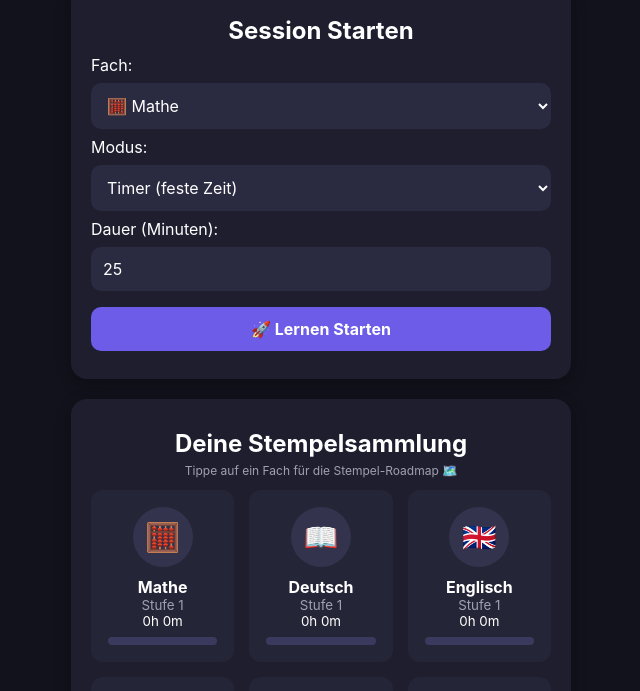
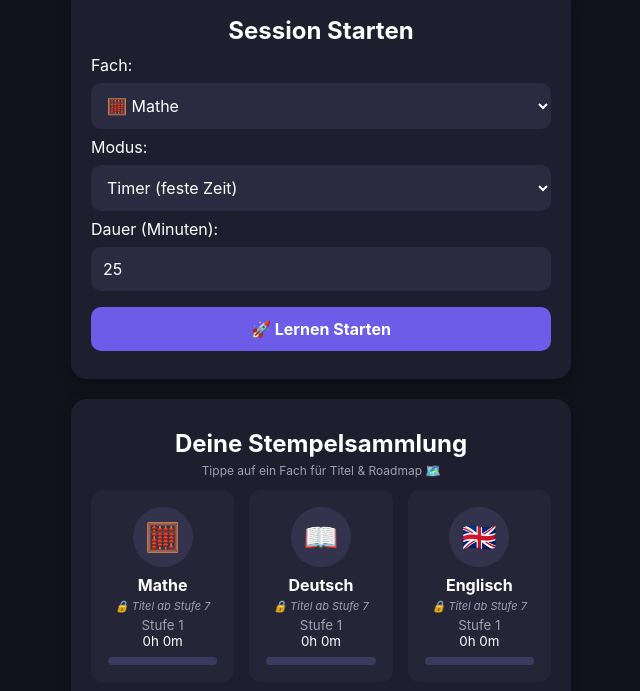
Before and after one commit to samweis-cell/Timestamp, a plain HTML site: page index.html in a window 1280 px wide. Shown: the part 93-784 px from the top of the page, without its empty margins (319-959 px from the left). Drawn offline with Linux system fonts and the light colour scheme.

Commit message:
Add files via upload

```diff
--- a/index.html
+++ b/index.html
@@ -14,6 +14,7 @@
       --text-color: #ffffff;
       --text-dim: #a0a0b0;
       --danger-color: #e74c3c;
+      --title-color: #a29bfe;
     }
 
     body {
@@ -72,7 +73,7 @@
     /* Stempel-Grid */
     .stempel-grid {
       display: grid;
-      grid-template-columns: repeat(auto-fill, minmax(130px, 1fr));
+      grid-template-columns: repeat(auto-fill, minmax(135px, 1fr));
       gap: 15px;
     }
 
@@ -101,9 +102,28 @@
       align-items: center;
       justify-content: center;
       font-size: 28px;
-      margin-bottom: 10px;
+      margin-bottom: 8px;
       background: #33334d;
       transition: all 0.3s;
+    }
+
+    .fach-titel-badge {
+      font-size: 11px;
+      font-weight: bold;
+      color: var(--title-color);
+      background: rgba(108, 92, 231, 0.2);
+      padding: 2px 6px;
+      border-radius: 6px;
+      margin: 4px 0;
+      text-transform: uppercase;
+      letter-spacing: 0.5px;
+    }
+
+    .fach-titel-locked {
+      font-size: 11px;
+      color: var(--text-dim);
+      margin: 4px 0;
+      font-style: italic;
     }
 
     /* Prestige Effekte */
@@ -245,6 +265,7 @@
 
     .roadmap-title { font-weight: bold; font-size: 14px; }
     .roadmap-sub { font-size: 12px; color: var(--text-dim); }
+    .roadmap-reward { font-size: 12px; color: var(--title-color); font-weight: bold; margin-top: 2px; }
 
     .hidden { display: none !important; }
   </style>
@@ -285,7 +306,7 @@
   <!-- STEMPEL BEREICH -->
   <div class="card">
     <h2>Deine Stempelsammlung</h2>
-    <p style="text-align:center; font-size:12px; color:var(--text-dim); margin-top:-5px;">Tippe auf ein Fach für die Stempel-Roadmap 🗺️</p>
+    <p style="text-align:center; font-size:12px; color:var(--text-dim); margin-top:-5px;">Tippe auf ein Fach für Titel &amp; Roadmap 🗺️</p>
     <div class="stempel-grid" id="stempel-liste"></div>
   </div>
 
@@ -307,23 +328,23 @@
 </div>
 
 <script>
-// INITIALE FÄCHER DATEN
+// INITIALE FÄCHER DATEN MIT JEWEILS 1 EINZIGARTIGEN MASTRY-TITEL (FREISCHALTUNG BEI STUFE 7 / 50 STUNDEN)
 const faecherDef = [
-  { id: 'mathe', name: 'Mathe', icon: '🧮' },
-  { id: 'deutsch', name: 'Deutsch', icon: '📖' },
-  { id: 'englisch', name: 'Englisch', icon: '🇬🇧' },
-  { id: 'latein', name: 'Latein', icon: '🏛️' },
-  { id: 'altgriechisch', name: 'Altgriechisch', icon: '🏺' },
-  { id: 'physik', name: 'Physik', icon: '⚛️' },
-  { id: 'biologie', name: 'Biologie', icon: '🧬' },
-  { id: 'chemie', name: 'Chemie', icon: '⚗️' },
-  { id: 'musik', name: 'Musik', icon: '🎵' },
-  { id: 'religion', name: 'Religion', icon: '⛪' },
-  { id: 'geschichte', name: 'Geschichte', icon: '🏰' },
-  { id: 'powi', name: 'Politik & Wirtschaft', icon: '🗳️' }
+  { id: 'mathe', name: 'Mathe', icon: '🧮', titel: 'Gott der Algorithmen', unlockStufe: 7 },
+  { id: 'deutsch', name: 'Deutsch', icon: '📖', titel: 'Legenden-Dichter', unlockStufe: 7 },
+  { id: 'englisch', name: 'Englisch', icon: '🇬🇧', titel: 'Sir Learning-a-Lot', unlockStufe: 7 },
+  { id: 'latein', name: 'Latein', icon: '🏛️', titel: 'Imperator Linguae', unlockStufe: 7 },
+  { id: 'altgriechisch', name: 'Altgriechisch', icon: '🏺', titel: 'Halbgott des Wissens', unlockStufe: 7 },
+  { id: 'physik', name: 'Physik', icon: '⚛️', titel: 'Herr der Relativität', unlockStufe: 7 },
+  { id: 'biologie', name: 'Biologie', icon: '🧬', titel: 'Schöpfer der Gene', unlockStufe: 7 },
+  { id: 'chemie', name: 'Chemie', icon: '⚗️', titel: 'Meister der Reaktionen', unlockStufe: 7 },
+  { id: 'musik', name: 'Musik', icon: '🎵', titel: 'Symphonie-Gott', unlockStufe: 7 },
+  { id: 'religion', name: 'Religion', icon: '⛪', titel: 'Erleuchteter', unlockStufe: 7 },
+  { id: 'geschichte', name: 'Geschichte', icon: '🏰', titel: 'Geschichtsschreiber', unlockStufe: 7 },
+  { id: 'powi', name: 'Politik & Wirtschaft', icon: '🗳️', titel: 'Welt-Mogul', unlockStufe: 7 }
 ];
 
-// STUFEN DEFINITIONEN INKLUSIVE PRESTIGE (in Stunden)
+// STUFEN DEFINITIONEN
 const stufenDef = [
   { stufe: 1, stunden: 0, label: 'Novize', isPrestige: false },
   { stufe: 2, stunden: 1, label: 'Lernender', isPrestige: false },
@@ -372,7 +393,7 @@ function holeStempelStatus(minuten) {
     }
   }
 
-  return { stufe: Math.min(7, aktuelleStufe), prestige, stunden, naechsteStunde };
+  return { stufe: Math.min(7, aktuelleStufe), vollesStufenId: aktuelleStufe, prestige, stunden, naechsteStunde };
 }
 
 function rendereFaecher() {
@@ -391,6 +412,7 @@ function rendereFaecher() {
     const daten = nutzerDaten[f.id];
     const status = holeStempelStatus(daten.minuten);
     const percent = Math.min(100, (daten.minuten / (status.naechsteStunde * 60)) * 100);
+    const hatTitel = status.vollesStufenId >= f.unlockStufe;
 
     const card = document.createElement('div');
     card.className = `stempel-card ${status.prestige > 0 ? 'prestige-' + status.prestige : ''}`;
@@ -399,6 +421,10 @@ function rendereFaecher() {
     card.innerHTML = `
       <div class="stempel-icon">${f.icon}</div>
       <strong>${f.name}</strong>
+      ${hatTitel
+        ? `<div class="fach-titel-badge">«${f.titel}»</div>`
+        : `<div class="fach-titel-locked">🔒 Titel ab Stufe ${f.unlockStufe}</div>`
+      }
       <small style="color:var(--text-dim)">
         ${status.prestige > 0 ? '⭐ Prestige ' + status.prestige : 'Stufe ' + status.stufe}
       </small>
@@ -411,7 +437,7 @@ function rendereFaecher() {
   });
 }
 
-/* ROADMAP MODAL MIT PRESTIGE */
+/* ROADMAP MODAL */
 function oeffneRoadmap(fachId) {
   const fach = faecherDef.find(f => f.id === fachId);
   const daten = nutzerDaten[fachId];
@@ -438,6 +464,7 @@ function oeffneRoadmap(fachId) {
       subText = `🔒 Noch ${restStd > 0 ? restStd + 'h ' : ''}${restM}m nötig`;
     }
 
+    const hatTitelAufStufe = s.stufe === fach.unlockStufe;
     const Anzeigepiktogramm = s.isPrestige ? s.icon : fach.icon;
 
     item.innerHTML = `
@@ -447,6 +474,7 @@ function oeffneRoadmap(fachId) {
       <div class="roadmap-details">
         <span class="roadmap-title">${s.label} (${s.stunden} Std.)</span>
         <span class="roadmap-sub">${subText}</span>
+        ${hatTitelAufStufe ? `<span class="roadmap-reward">🏆 Titel-Belohnung: «${fach.titel}»</span>` : ''}
       </div>
     `;
     liste.appendChild(item);
--- a/sw.js
+++ b/sw.js
@@ -1,4 +1,4 @@
-const CACHE_NAME = 'timestamp-v4';
+const CACHE_NAME = 'timestamp-v6';
 const urlsToCache = [
   './',
   './index.html',
```
